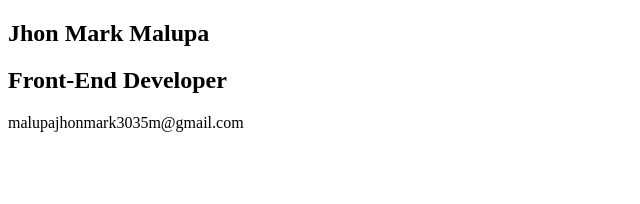
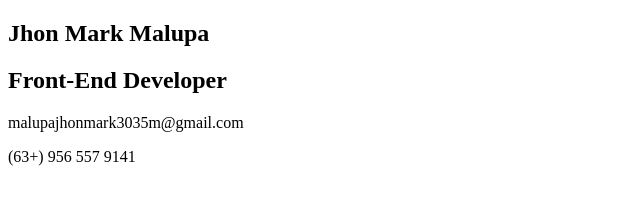
Before and after one commit to MarkRyuo/ONLINE-RESUME-BY-JHONMARK, a plain HTML site: page index.html in a window 1280 px wide. Shown: the whole page, without its empty margins (0-640 px from the left). Drawn offline with Linux system fonts and the light colour scheme.

Commit message:
Subject: Update

```diff
--- a/index.html
+++ b/index.html
@@ -17,7 +17,7 @@
 
       <div>
         <p class="email"><span></span>malupajhonmark3035m@gmail.com</p>
-        <p class="number"></p>
+        <p class="number">(63+) 956 557 9141</p>
       </div>
     </section>
   </main>
```
